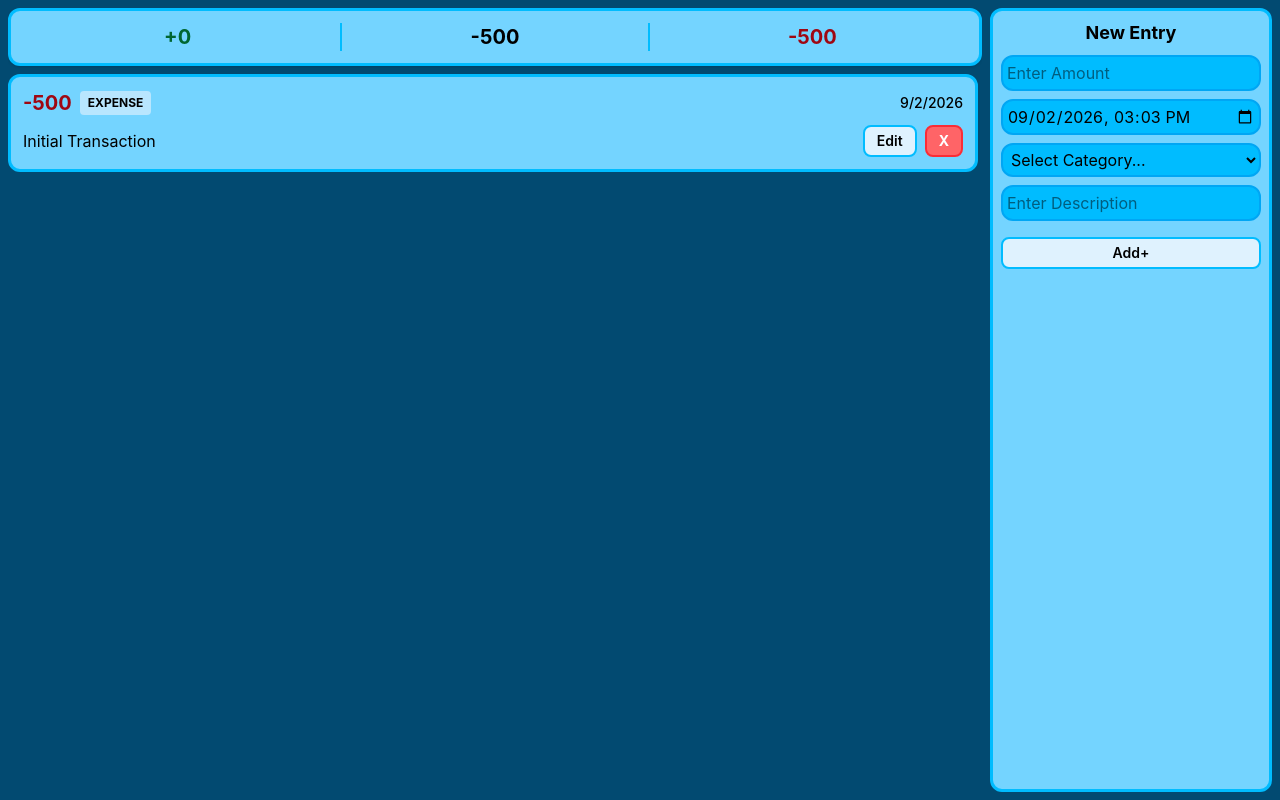
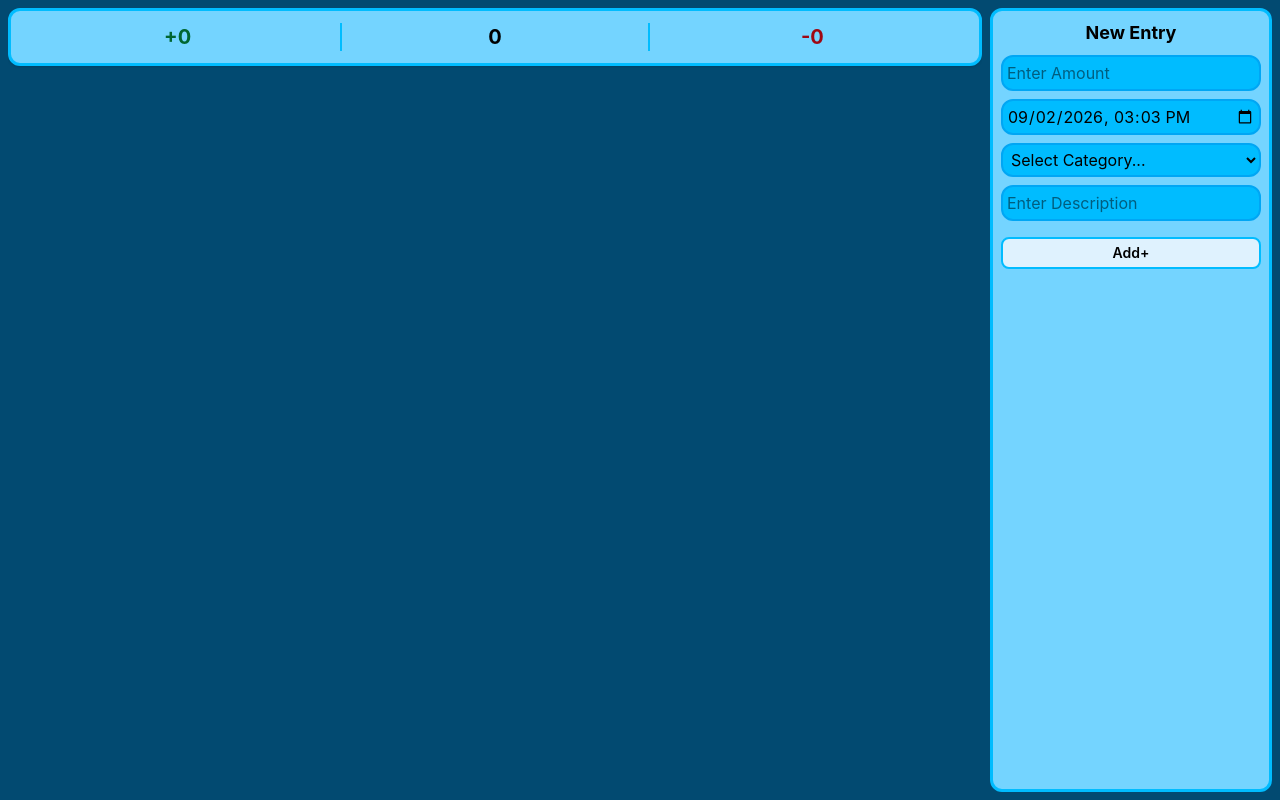
Before and after one commit to AgZ47/expense-tracker-Aldrin-Aby, a React (Vite) app: page / in a window 1280 px wide. Built offline with nearby package versions, Linux system fonts and the light colour scheme.

Commit message:
Edited out default transaction

```diff
--- a/src/App.tsx
+++ b/src/App.tsx
@@ -20,15 +20,7 @@ function App() {
       }
     }
 
-    return [
-      {
-        id: "1",
-        amount: 500,
-        category: "expense",
-        date: new Date(),
-        desc: "Initial Transaction",
-      },
-    ];
+    return [];
   });
 
   const [editingTransaction, setEditingTransaction] =
```
